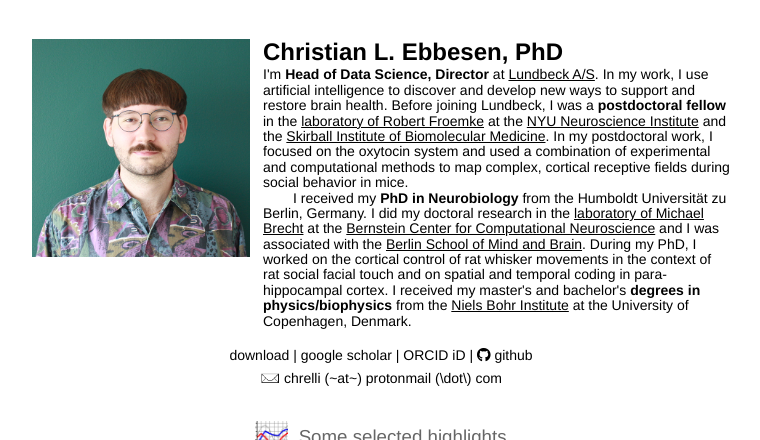
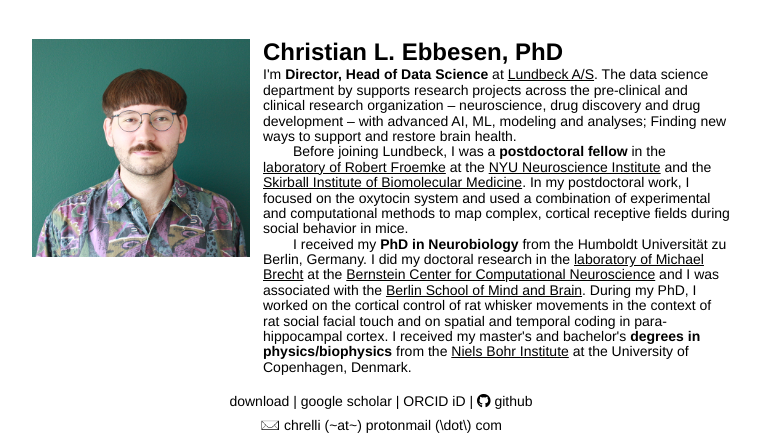
Before and after one commit to chrelli/chrelli.github.io, a Jekyll site: the page built from index.html, in a window 1280 px wide and 900 px high, cut to the strip 0-440 px from the top of the window. Shown: the whole strip, without its empty margins (259-1019 px from the left). Built offline with Jekyll 4.4.1, drawn with Linux system fonts in a browser that asks for light colours; nearby versions of some CDN libraries; some web fonts are replaced; a style sheet for code colours, icons or effects is not loaded.

Commit message:
new wording

```diff
--- a/index.html
+++ b/index.html
@@ -20,8 +20,10 @@ fulltitle: "Christian L. Ebbesen, PhD"
         </td>
 				<td class="year" >
         <h4> <b>Christian L. Ebbesen, PhD</b> </h4>
-				I'm <h7>Head of Data Science, Director</h7> at <a href="https://www.lundbeck.com/" class="hm">Lundbeck A/S</a>. In my work, I use artificial intelligence to discover and develop new ways to support and restore brain health.
-				Before joining Lundbeck, I was a <h7>postdoctoral fellow</h7> in the <a href="http://froemkelab.med.nyu.edu/" class="hm">laboratory of Robert Froemke</a> at the <a href="https://med.nyu.edu/departments-institutes/neuroscience/" class="hm">NYU Neuroscience Institute</a> and the <a href="https://med.nyu.edu/departments-institutes/skirball-institute-biomolecular-medicine/" class="hm">Skirball Institute of Biomolecular Medicine</a>. In my postdoctoral work, I focused on the oxytocin system and used a combination of experimental and computational methods to map complex, cortical receptive fields during social behavior in mice.
+				I'm <h7>Director, Head of Data Science</h7> at <a href="https://www.lundbeck.com/" class="hm">Lundbeck A/S</a>. The data science department by supports research projects across the pre-clinical and clinical research organization – neuroscience, drug discovery and drug development – with advanced AI, ML, modeling and analyses; Finding new ways to support and restore brain health.
+				<p class="indent">
+					Before joining Lundbeck, I was a <h7>postdoctoral fellow</h7> in the <a href="http://froemkelab.med.nyu.edu/" class="hm">laboratory of Robert Froemke</a> at the <a href="https://med.nyu.edu/departments-institutes/neuroscience/" class="hm">NYU Neuroscience Institute</a> and the <a href="https://med.nyu.edu/departments-institutes/skirball-institute-biomolecular-medicine/" class="hm">Skirball Institute of Biomolecular Medicine</a>. In my postdoctoral work, I focused on the oxytocin system and used a combination of experimental and computational methods to map complex, cortical receptive fields during social behavior in mice.
+				</p>
 				<p class="indent">
 			  I received my <h7>PhD in Neurobiology</h7> from the Humboldt Universität zu Berlin, Germany. I did my doctoral research in the <a href="https://www.activetouch.de/" class="hm">laboratory of Michael Brecht</a> at the <a href="http://www.bccn-berlin.de/" class="hm">Bernstein Center for Computational Neuroscience</a> and I was associated with the <a href="http://www.mind-and-brain.de/" class="hm">Berlin School of Mind and Brain</a>. During my PhD, I worked on the cortical control of rat whisker movements in the context of rat social facial touch and on spatial and temporal coding in para-hippocampal cortex. I received my master's and bachelor's <h7>degrees in physics/biophysics</h7> from the <a href="http://www.nbi.ku.dk/english/" class="hm">Niels Bohr Institute</a> at the University of Copenhagen, Denmark.
 				</p>
```
